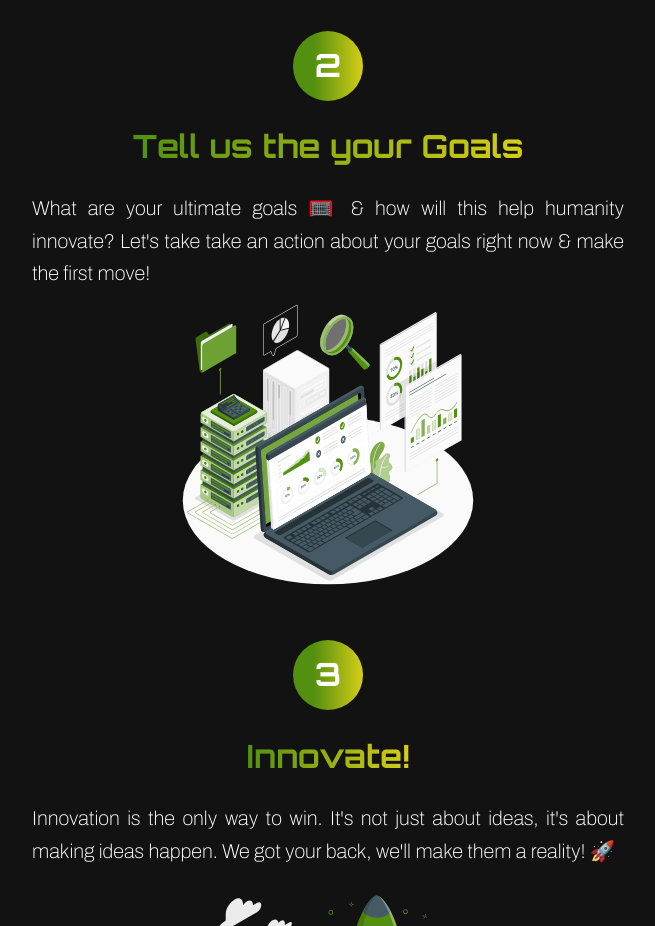
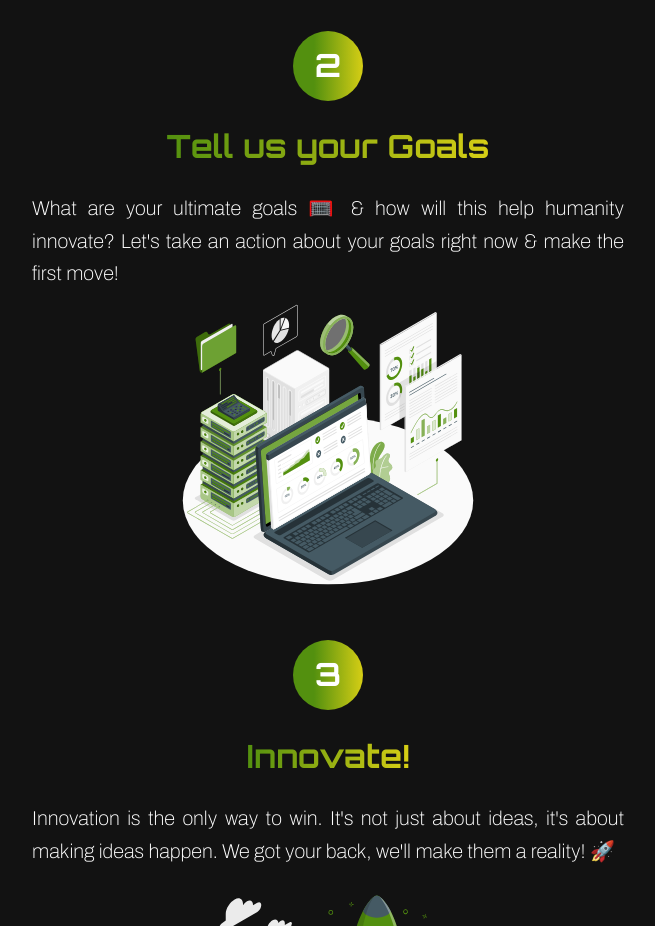
Before and after one commit to CaptainUnknown/Web3naut, a website built with Parcel: page index.html in a window 1280 px wide. Shown: the part 1500-2426 px from the top of the page, without its empty margins (312-967 px from the left). Built offline with nearby package versions, Linux system fonts and the light colour scheme.

Commit message:
Fixed Typos

```diff
--- a/index.html
+++ b/index.html
@@ -245,10 +245,10 @@
           <button class="home-button2 button">
             <span class="home-text021"><span>2</span></span>
           </button>
-          <h1 class="home-text023">Tell us the your Goals</h1>
+          <h1 class="home-text023">Tell us your Goals</h1>
           <span class="home-text024">
             What are your ultimate goals 🥅 &amp; how will this help humanity
-            innovate? Let&apos;s take take an action about your goals right now
+            innovate? Let&apos;s take an action about your goals right now
             &amp; make the first move!
           </span>
           <img
```
